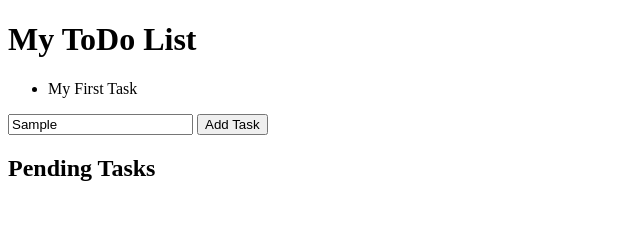
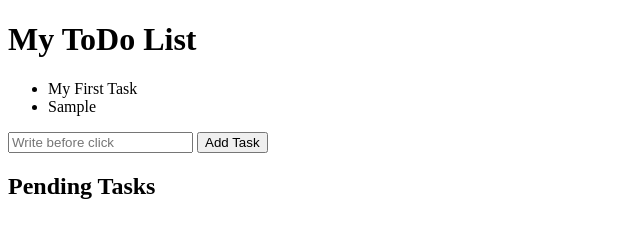
Before and after one commit to RaulAM7/clase-2309-PracticalCase, a plain HTML site: page index.html in a window 1280 px wide. Both pictures are taken after typing "Sample" into the empty fields and a click on the button "Add Task". Shown: the whole page, without its empty margins (0-640 px from the left). Drawn offline with Linux system fonts and the light colour scheme.

Commit message:
Update: interactividad para crear nuevas tareas creada

```diff
--- a/index.html
+++ b/index.html
@@ -24,7 +24,7 @@
         </div>
 
         <div id="actions-wrapper">
-            <input type="text" id="new-task">
+            <input type="text" placeholder="Write before click" id="new-task">
             <button id="btn-add-task" type="button">Add Task</button>
         </div>
 
--- a/main.js
+++ b/main.js
@@ -0,0 +1,13 @@
+const taskInput = document.getElementById('new-task')
+const addButton = document.getElementById('btn-add-task')
+const taskList = document.getElementById('list')
+
+
+function addLiToList(e){
+    let newTask = document.createElement('li')
+    newTask.innerText = taskInput.value
+    taskList.appendChild(newTask)
+    taskInput.value =""
+}
+
+addButton.addEventListener('click', addLiToList)
```
Also changed, not shown: 1 other file.
